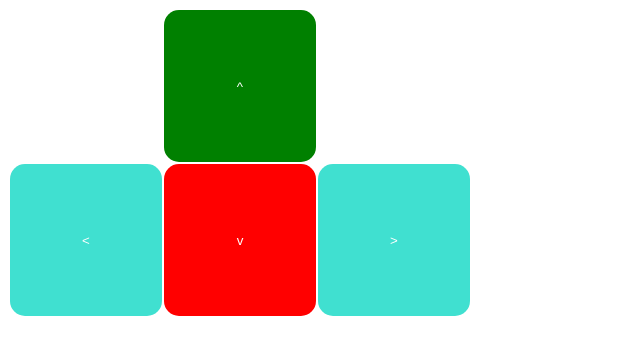
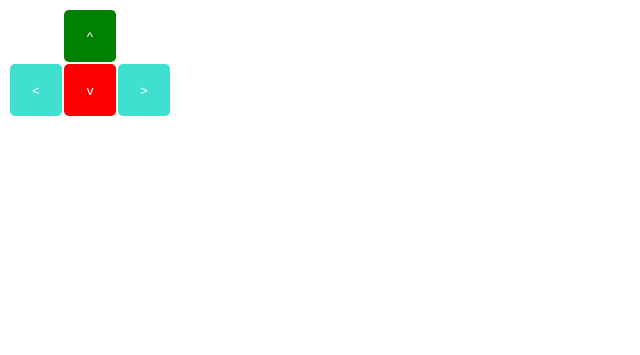
Before and after one commit to SinglePaper/RPi-electronics, a PHP site: page /index.html in a window 1280 px wide. Shown: the top 355 px of the page, without its empty margins (0-640 px from the left). Run offline with PHP 8.4, Linux system fonts and the light colour scheme.

Commit message:
Update style.css

```diff
--- a/html/style.css
+++ b/html/style.css
@@ -16,9 +16,9 @@ div#controls td.right {
     background-color:turquoise;
 }
 div#controls td {
-    height: 150px;
-    width: 150px;
-    border-radius: 15px;
+    height: 50px;
+    width: 50px;
+    border-radius: 5px;
 }
 td.up button, td.down button, td.left button, td.right button {
     height: inherit;
```
